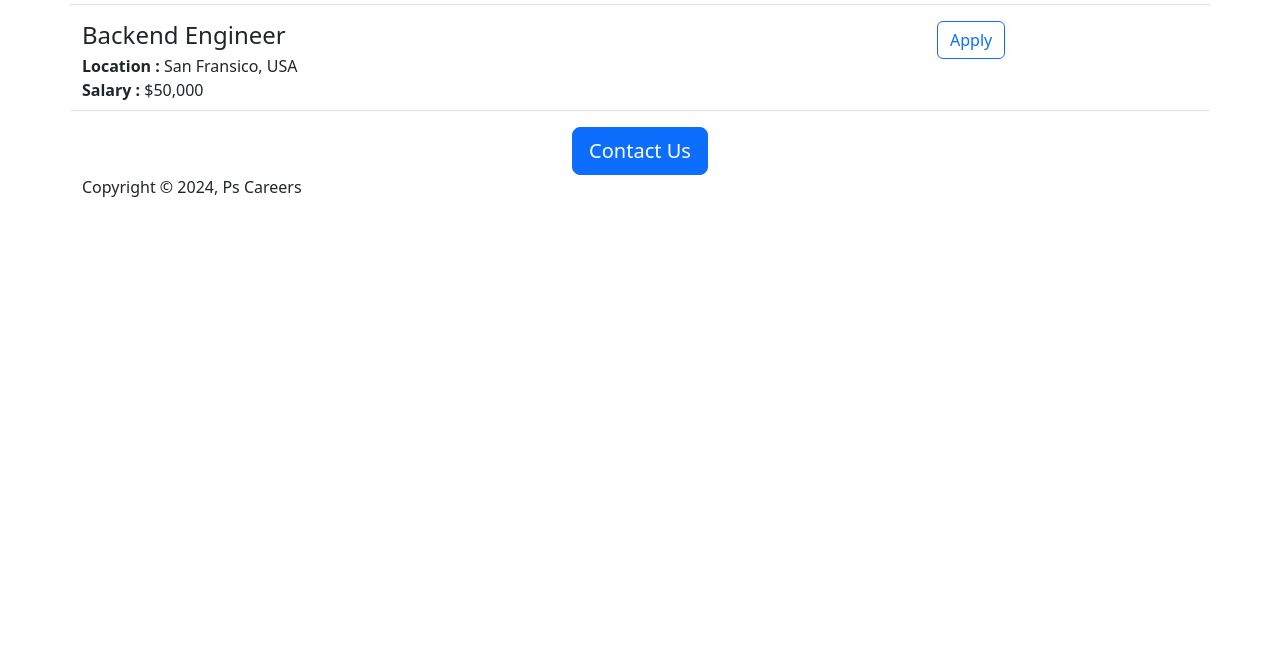
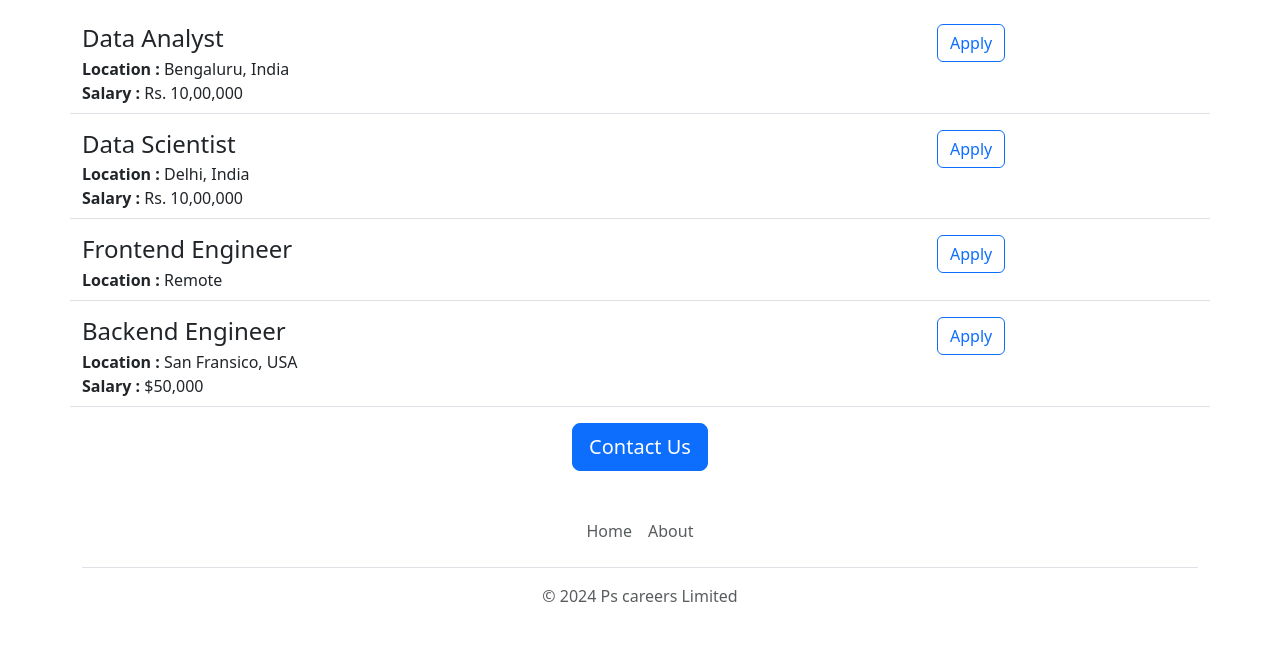
Before and after one commit to psprasanna/ps-careers-website, a Flask app: page / in a window 1280 px wide. Shown: the part 949-1613 px from the top of the page. Before the commit the page ends 1146 px from the top, so only its background shows below. Run offline with Flask 3, Linux system fonts and the light colour scheme.

Commit message:
Added some functionality

```diff
--- /dev/null
+++ b/templates/footer.html
@@ -0,0 +1,13 @@
+<div class="container">
+  <footer class="py-3 my-4">
+    <ul class="nav justify-content-center border-bottom pb-3 mb-3"">
+      <li class="nav-item">
+        <a href="#" class="nav-link px-2 text-muted">Home</a>
+      </li>
+      <li class="nav-item">
+        <a href="#" class="nav-link px-2 text-muted">About</a>
+      </li>
+    </ul>
+    <p class="text-center text-muted">&copy; 2024 Ps careers Limited</p>
+  </footer>
+</div>
--- a/templates/home.html
+++ b/templates/home.html
@@ -13,11 +13,21 @@
     </style>
   </head>
   <body>
+    {% include 'nav.html' %}
+    <img id="careerImage" class="img-fluid" src="static/career.jpg">
     <div class="container">
       <h1 class="text-center mt-2 mb-4">Hello There you'll Learn about career openings here. </h1>
-      <img id="careerImage" class="img-fluid" src="static/career.jpg">
+
       <h2 class="text-center mt-2 mb-4">About Ps careers</h2>
-      <p>Lorem ipsum dolor sit amet consectetur adipisicing elit. A, recusandae quisquam assumenda corrupti repellendus accusantium natus totam, cum consectetur eum possimus modi! Nesciunt voluptas dolorum culpa rerum. Sit, saepe temporibus facilis aliquid iusto voluptatem omnis hic, atque minima nemo corporis repudiandae sed aperiam impedit nulla cumque ea dicta accusamus. Iure?</p>
+      <div class="row" style="margin-bottom:16px;">
+        <div class="col-md-6">
+          <p class="lead">Lorem ipsum dolor sit amet consectetur adipisicing elit. A, recusandae quisquam assumenda corrupti repellendus accusantium natus totam, cum consectetur eum possimus modi! Nesciunt voluptas dolorum culpa rerum. Sit, saepe temporibus facilis aliquid iusto voluptatem omnis hic, atque minima nemo corporis repudiandae sed aperiam impedit nulla cumque ea dicta accusamus. Iure?</p>
+        </div>
+        <div class="d-none d-md-block col-md-6">
+          <img src="/static/people.jpg" class="img-fluid" style="height:320px; border-radius:4px;">
+        </div>
+
+      </div>
 
 
       <h2 class="text-center mt-2 mb-4">Open Positions</h2>
@@ -27,11 +37,11 @@
         {% endfor %}
       </div>
       <div style="text-align:center;">
-        <button class="btn btn-primary btn-lg">Contact Us</button>
+        <a class="btn btn-primary btn-lg" href="mailto:contact@fresher.ps?subject=Questions%20about%20the%20job%20openings&body=My%20Name%20%3A%20%3CEnter%20your%20name%20here%3E%0D%0A%0D%0AType%20the%20question....%0D%0A%0D%0A%0D%0A%0D%0A">Contact Us</a>
       </div>
-      <p>Copyright &copy; 2024, Ps Careers</p>
 
     </div>
+    {% include 'footer.html' %}
   </body>
 
 </html>
--- a/templates/jobitem.html
+++ b/templates/jobitem.html
@@ -12,7 +12,7 @@
   </div>
 
   <div class="col-3">
-    <button type="button" class="btn btn-outline-primary float-right align-middle" >Apply</button>
+    <a href="mailto:hello@fresher.ps?subject=Application%20for%20the%20position%20{{job['title']}}&body=My%20Name%20%3A%20%3Cyour%20name%3E%0D%0AMy%20Resume%20Link%20%3A%20%3CResume%20Link%3E%0D%0AMy%20Linkedin%20Link%20%3A%20%3Cattach%20linkedin%20link%3E%0D%0A%0D%0A%0D%0A%0D%0A" type="button" class="btn btn-outline-primary float-right align-middle" >Apply</a>
   </div>
 
 
--- /dev/null
+++ b/templates/nav.html
@@ -0,0 +1,9 @@
+<nav class="navbar shadow-sm fixed-top bg-white">
+  <div class="container-fluid">
+    <a class="navbar-brand" href="#">
+      <img src="static/tech.jpg" alt="" width="30" height="24" class="d-inline-block align-text-top" style="border: 1px solid transparent; border-radius: 4px; transition: border 0.3s ease;">Ps Careers
+    </a>
+  </div>
+</nav>
+
+<div style="height:56px;"></div>
```
Also changed, not shown: static/tech.jpg (added), 1 other file.
